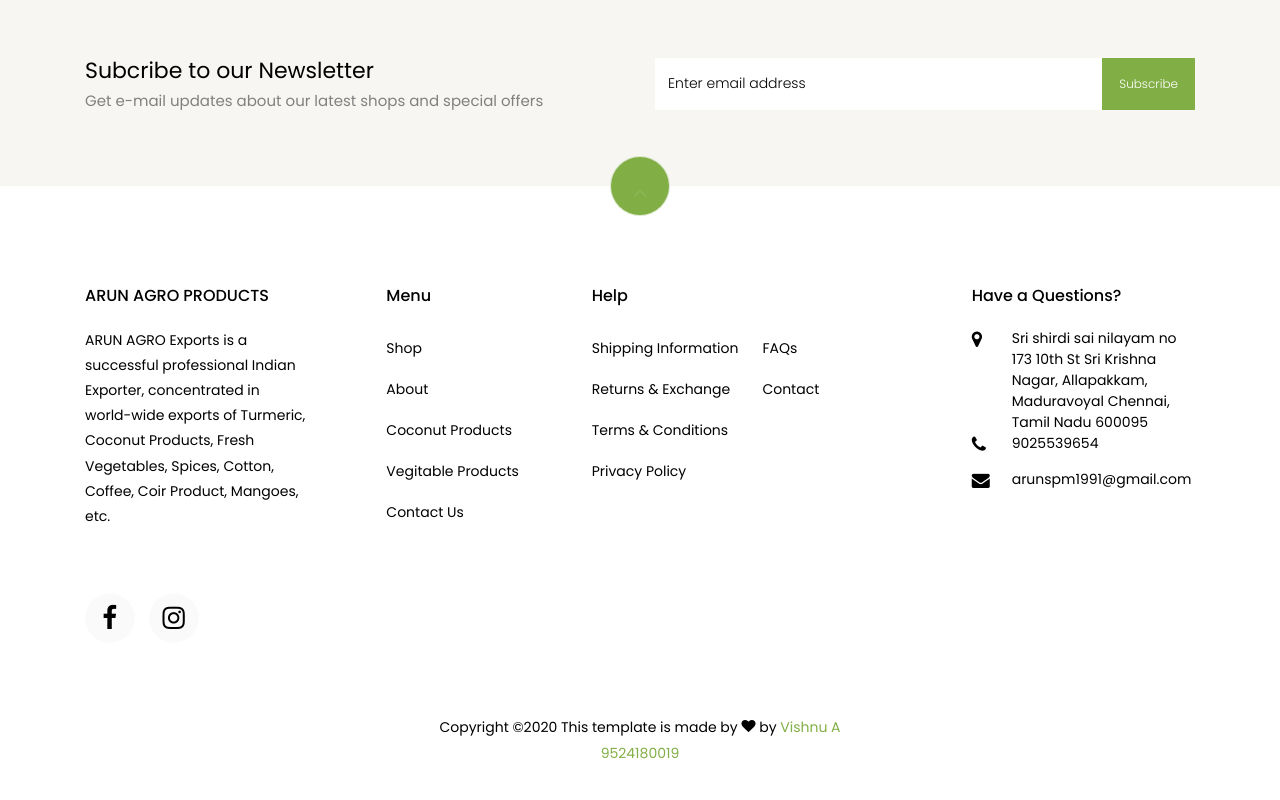
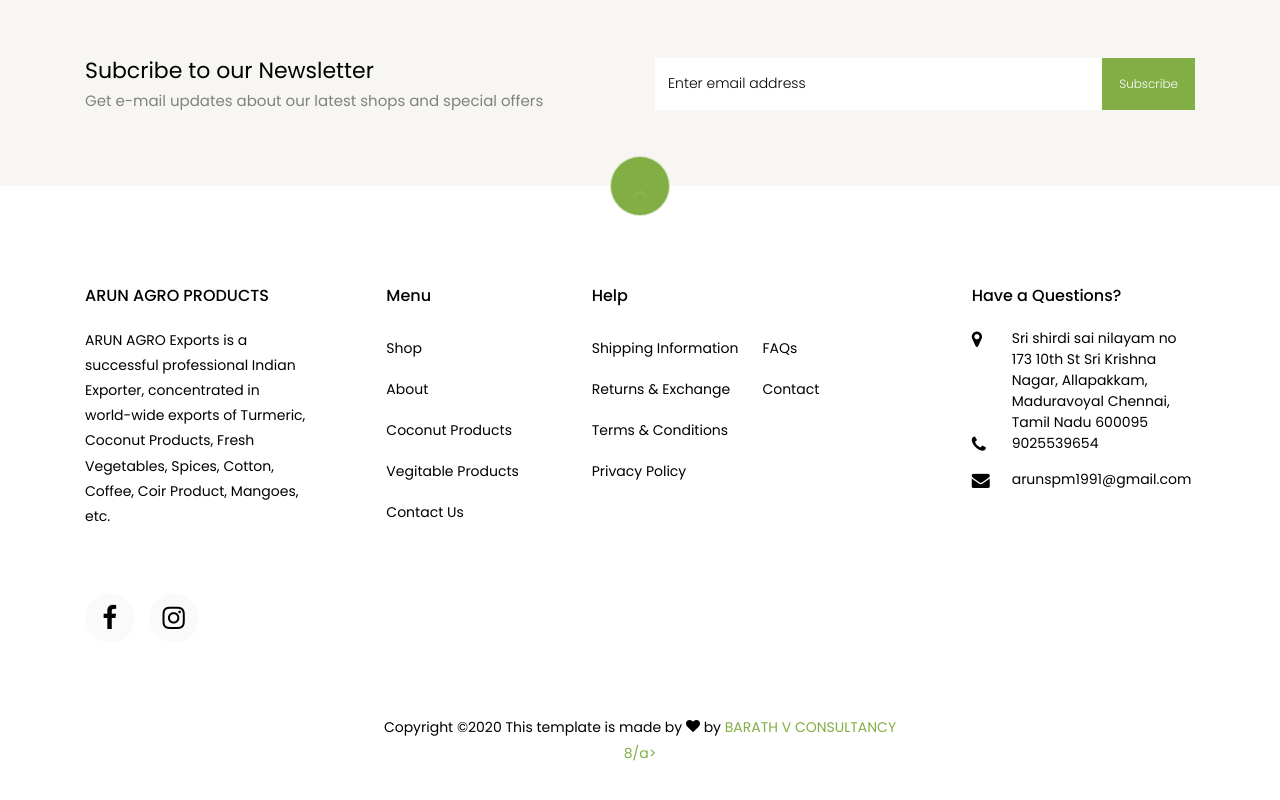
Before and after one commit to Navaneethavishnu/trade, a plain HTML site: page index.html in a window 1280 px wide. Shown: the part 3899-4699 px from the top of the page. Drawn offline with Linux system fonts and the light colour scheme; some packages are replaced by stand-ins of ours; no server answers; files whose address does not match are found by name.

Commit message:
Update index.html

```diff
--- a/index.html
+++ b/index.html
@@ -622,7 +622,7 @@
           <div class="col-md-12 text-center">
 
             <p><!-- Link back to Colorlib can't be removed. Template is licensed under CC BY 3.0. -->
-						  Copyright &copy;<script>document.write(new Date().getFullYear());</script> This template is made by <i class="icon-heart color-danger" aria-hidden="true"></i> by <a href="https://www.facebook.com/navaneethan.navaneethan.5070276" target="_blank">Vishnu A<br>9524180019</a>
+						  Copyright &copy;<script>document.write(new Date().getFullYear());</script> This template is made by <i class="icon-heart color-danger" aria-hidden="true"></i> by <a href="https://www.facebook.com/navaneethan.navaneethan.5070276" target="_blank">BARATH V CONSULTANCY<br>8/a>
 						  <!-- Link back to Colorlib can't be removed. Template is licensed under CC BY 3.0. -->
 						</p>
           </div>
```
